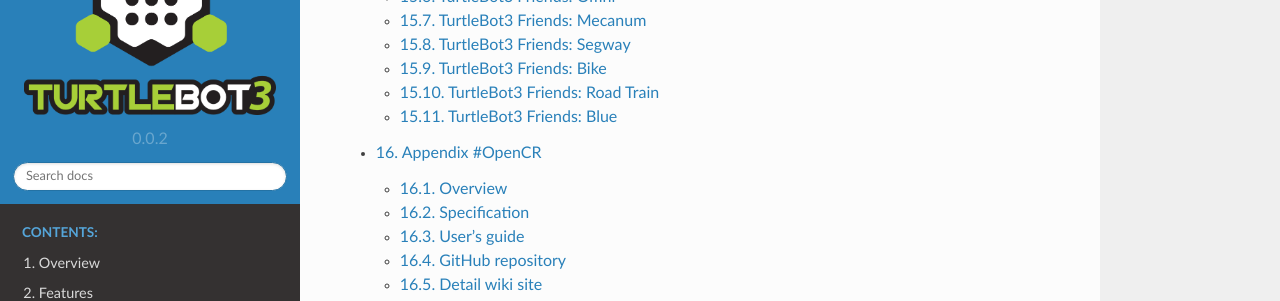
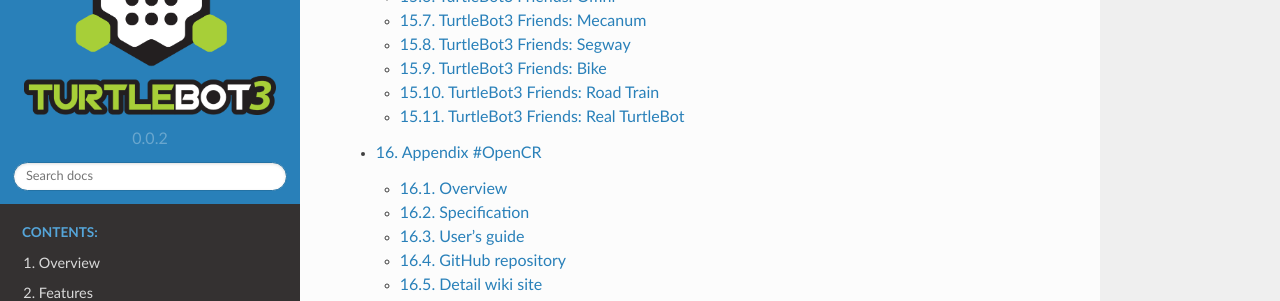
Before and after one commit to shivharis/turtlebot3_wiki, a Sphinx documentation site: the page built from docs/source/index.rst, in a window 1280 px wide and 900 px high, scrolled down 2468 px. Shown: the part 151-452 px from the top of the window. Built offline with Sphinx 7.4.7 and the Read the Docs theme 2.0.0, drawn with Linux system fonts in a browser that asks for light colours.

Commit message:
added video for OpenManipulator Chain

```diff
--- a/docs/source/friends.rst
+++ b/docs/source/friends.rst
@@ -21,7 +21,7 @@
 - TurtleBot3 Friends: Mecanum
 - TurtleBot3 Friends: Segway
 - TurtleBot3 Friends: Bike
-- TurtleBot3 Friends: Blue (Real TurtleBot)
+- TurtleBot3 Friends: Real TurtleBot
 - TurtleBot3 Friends: Road Train
 - TurtleBot3 Friends: Monster
 
@@ -42,6 +42,8 @@
 - Type: Manipulator 4 DOF + 1 Gripper
 
 .. raw:: html
+
+  <iframe width="640" height="360" src="https://www.youtube.com/embed/Qhvk5cnX2hM" frameborder="0" allowfullscreen></iframe>
 
   <iframe width="640" height="360" src="https://www.youtube.com/embed/qbht0ssv8M0" frameborder="0" allowfullscreen></iframe>
 
@@ -133,7 +135,7 @@
 
 |
 
-TurtleBot3 Friends: Blue
+TurtleBot3 Friends: Real TurtleBot
 ----------------------------------
 
 - Type: 8-DOF legged robot (a.k.a. Real TurtleBot)
```
